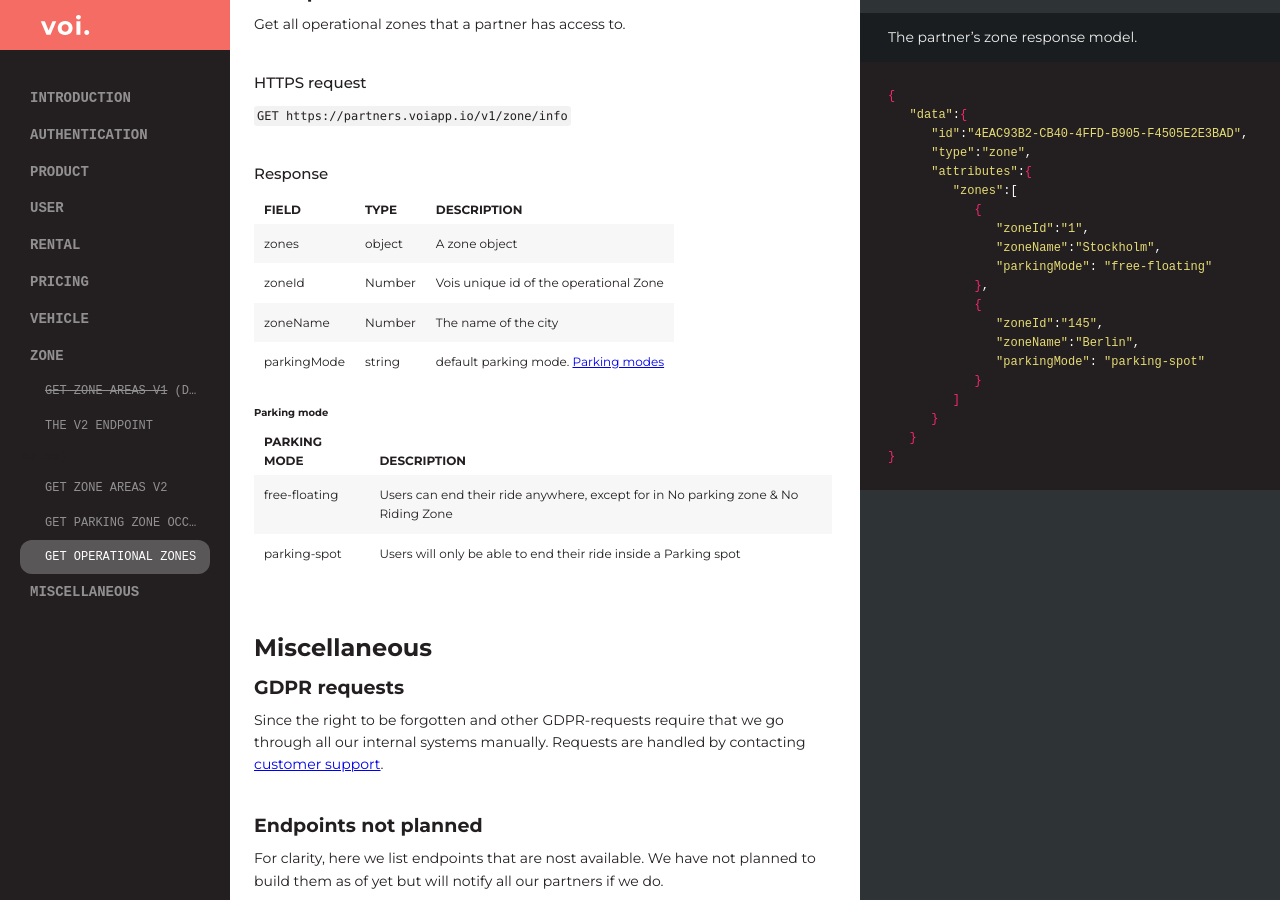
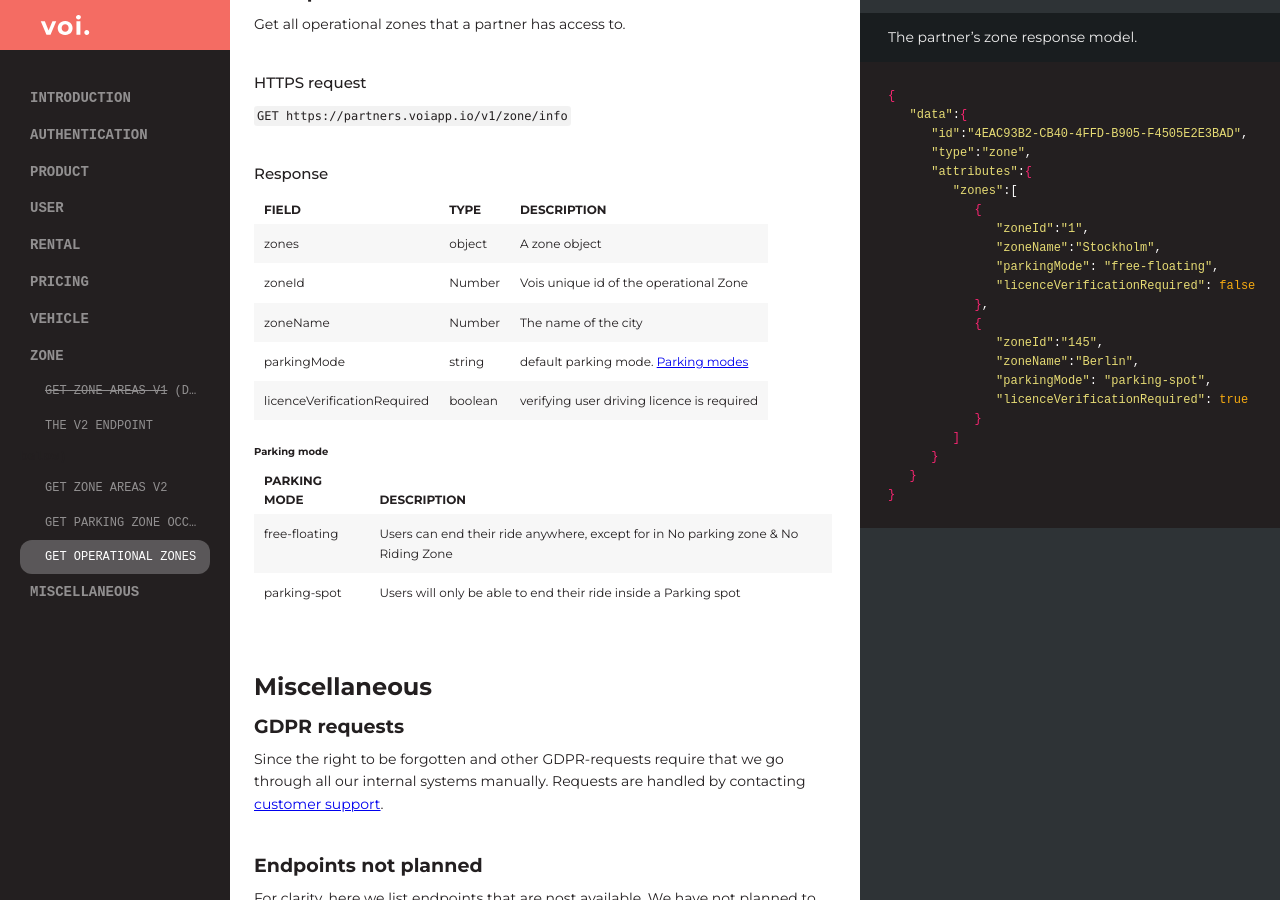
Before and after one commit to voi-api/voi-api.github.io, a Jekyll site: the page built from maas-pro.md, in a window 1280 px wide and 900 px high, scrolled down 21859 px. Built offline with Jekyll 4.4.1, drawn with Linux system fonts in a browser that asks for light colours; some web fonts are replaced; some of the changed text lies outside the part shown.

Commit message:
user driving license

```diff
--- a/maas-pro.md
+++ b/maas-pro.md
@@ -502,11 +502,12 @@ Start rental makes a vehicle accessible to ride. The vehicle-Id is usually retri
 
 ### JSON body data
 
-| field             | type   | description                                       | presence |
-| ----------------- | ------ | ------------------------------------------------- | -------- |
-| userId            | string | The id of the user for whom the rental is started | required |
-| vehicleId         | string | The id of the vehicle which will be rented.       | required |
-| userStartLocation | object | The user’s location when starting the rental      | optional |
+| field                | type   | description                                       | presence |
+| -------------------- | ------ | ------------------------------------------------- | -------- |
+| userId               | string | The id of the user for whom the rental is started | required |
+| vehicleId            | string | The id of the vehicle which will be rented.       | required |
+| userStartLocation    | object | The user’s location when starting the rental      | optional |
+| userLicenseValidated | object | The user driving license is validated             | optional |
 
 ### Errors
 
@@ -1088,6 +1089,7 @@ curl https://partners.voiapp.io/v1/vehicles/id/12345678-1337-abcd-1234-1234abcd0
 # Zone
 
 ## ~~Get zone areas v1~~ (deprecated - please use [the v2 endpoint](#get-zone-areas-v2) below)
+
 <aside class="warning">This endpoint has been deprecated and will be removed by 2023-12-31 !</aside>
 
 > The zones response model.
@@ -1259,12 +1261,14 @@ Replace {id} with relevant zoneID
             {
                "zoneId":"1",
                "zoneName":"Stockholm",
-               "parkingMode": "free-floating"
+               "parkingMode": "free-floating",
+               "licenceVerificationRequired": false
             },
             {
                "zoneId":"145",
                "zoneName":"Berlin",
-               "parkingMode": "parking-spot"
+               "parkingMode": "parking-spot",
+               "licenceVerificationRequired": true
             }
          ]
       }
@@ -1280,12 +1284,13 @@ Get all operational zones that a partner has access to.
 
 ### Response
 
-| field       | type   | description                                          |
-| ----------- | ------ | ---------------------------------------------------- |
-| zones       | object | A zone object                                        |
-| zoneId      | Number | Vois unique id of the operational Zone               |
-| zoneName    | Number | The name of the city                                 |
-| parkingMode | string | default parking mode. [Parking modes](#parking-mode) |
+| field                       | type    | description                                          |
+| --------------------------- | ------- | ---------------------------------------------------- |
+| zones                       | object  | A zone object                                        |
+| zoneId                      | Number  | Vois unique id of the operational Zone               |
+| zoneName                    | Number  | The name of the city                                 |
+| parkingMode                 | string  | default parking mode. [Parking modes](#parking-mode) |
+| licenceVerificationRequired | boolean | verifying user driving licence is required           |
 
 #### Parking mode
 
```
